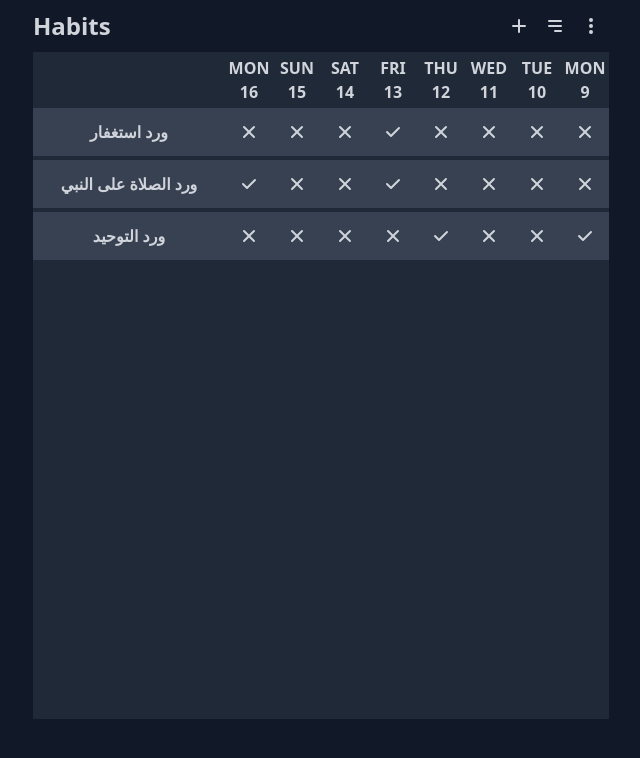
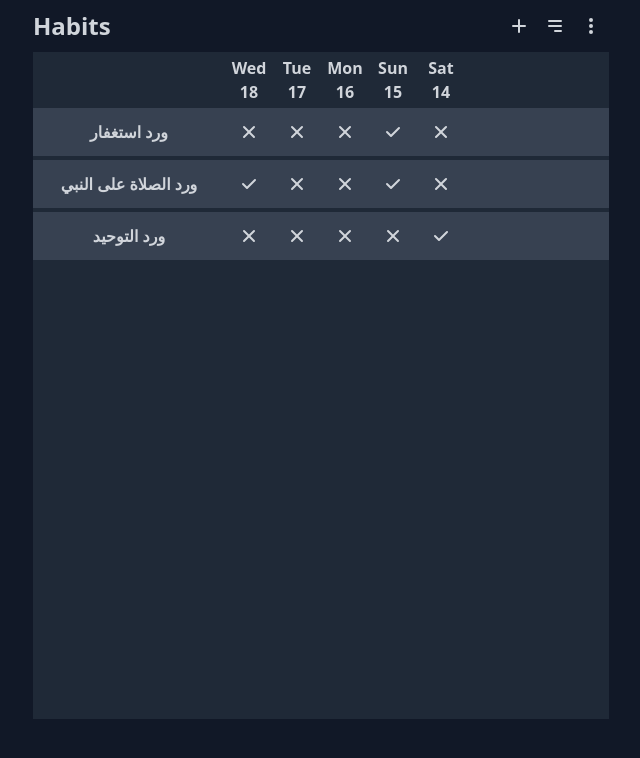
Before and after one commit to alimr70/loop-clone, a React (Create React App) app: page / in a window 1280 px wide. Shown: the top 758 px of the page, without its empty margins (319-959 px from the left). Built offline with nearby package versions, Linux system fonts and the light colour scheme.

Commit message:
Data context setup

```diff
--- a/src/App.tsx
+++ b/src/App.tsx
@@ -1,12 +1,9 @@
-import MainLayout from "./components/MainLayout";
-import Header from "./components/Header";
+import MainPage from "./components/MainPage/MainPage";
 
 function App() {
   return (
     <div className="App">
-      <Header />
-
-      <MainLayout />
+      <MainPage />
     </div>
   );
 }
--- a/src/components/MainLayout.tsx
+++ /dev/null
@@ -1,90 +0,0 @@
-import { DayCell, WorkDayCell } from "./utils";
-
-const MainLayout = () => {
-  return (
-    <div className="h-5/6 flex justify-center text-gray-300 font-semibold">
-      <div className="w-full max-w-xl max-h-screen bg-gray-800 grid grid-cols-12">
-        {/* Habits Col / Left Section */}
-        <div className="col-span-4">
-          <div className="h-12 my-1 bg-gray-800 flex justify-center items-center">
-            &nbsp;
-          </div>
-          <div className="h-12 my-1 bg-gray-700 flex justify-center items-center">
-            ورد استغفار
-          </div>
-          <div className="h-12 my-1 bg-gray-700 flex justify-center items-center">
-            ورد الصلاة على النبي
-          </div>
-          <div className="h-12 my-1 bg-gray-700 flex justify-center items-center">
-            ورد التوحيد
-          </div>
-        </div>
-
-        {/* Right Section */}
-        <div className="col-span-8">
-          <div className="grid grid-rows-6  overflow-auto">
-            {/* Dates row */}
-            <div className="row-span-1">
-              <div className="w-full h-12 my-1 bg-gray-800 flex">
-                <DayCell day="MON" date="16" />
-                <DayCell day="SUN" date="15" />
-                <DayCell day="SAT" date="14" />
-                <DayCell day="FRI" date="13" />
-                <DayCell day="THU" date="12" />
-                <DayCell day="WED" date="11" />
-                <DayCell day="TUE" date="10" />
-                <DayCell day="MON" date="9" />
-                <DayCell day="SUN" date="8" />
-                <DayCell day="SAT" date="7" />
-              </div>
-
-              <div className="w-full h-12 my-1 bg-gray-700 flex">
-                <WorkDayCell done={false} />
-                <WorkDayCell done={false} />
-                <WorkDayCell done={false} />
-                <WorkDayCell done={true} />
-                <WorkDayCell done={false} />
-                <WorkDayCell done={false} />
-                <WorkDayCell done={false} />
-                <WorkDayCell done={false} />
-                <WorkDayCell done={true} />
-                <WorkDayCell done={false} />
-              </div>
-
-              <div className="w-full h-12 my-1 bg-gray-700 flex">
-                <WorkDayCell done={true} />
-                <WorkDayCell done={false} />
-                <WorkDayCell done={false} />
-                <WorkDayCell done={true} />
-                <WorkDayCell done={false} />
-                <WorkDayCell done={false} />
-                <WorkDayCell done={false} />
-                <WorkDayCell done={false} />
-                <WorkDayCell done={false} />
-                <WorkDayCell done={false} />
-              </div>
-
-              <div className="w-full h-12 my-1 bg-gray-700 flex">
-                <WorkDayCell done={false} />
-                <WorkDayCell done={false} />
-                <WorkDayCell done={false} />
-                <WorkDayCell done={false} />
-                <WorkDayCell done={true} />
-                <WorkDayCell done={false} />
-                <WorkDayCell done={false} />
-                <WorkDayCell done={true} />
-                <WorkDayCell done={false} />
-                <WorkDayCell done={false} />
-              </div>
-            </div>
-
-            {/* Checkboxs side */}
-            <div className="row-span-full"></div>
-          </div>
-        </div>
-      </div>
-    </div>
-  );
-};
-
-export default MainLayout;
--- a/src/components/Header.tsx
+++ b/src/components/MainPage/Header.tsx
@@ -1,4 +1,4 @@
-const Header = () => {
+const Header: React.FC = () => {
   return (
     <header>
         <nav className="flex justify-center">
--- /dev/null
+++ b/src/components/MainPage/MainLayout.tsx
@@ -0,0 +1,64 @@
+import { DayCell, HabitTitle, WorkDayCell } from "../utils & smaller components ";
+
+const MainLayout:React.FC = () => {
+  return (
+    <div className="h-5/6 flex justify-center text-gray-300 font-semibold">
+      <div className="w-full max-w-xl max-h-screen bg-gray-800 grid grid-cols-12">
+        {/* Habits Col / Left Section */}
+        <div className="col-span-4">
+          <div className="h-12 my-1 bg-gray-800 flex justify-center items-center">
+            &nbsp;
+          </div>
+          <HabitTitle title="ورد استغفار" />
+          <HabitTitle title="ورد الصلاة على النبي" />
+          <HabitTitle title="ورد التوحيد" />
+        </div>
+
+        {/* Right Section */}
+        <div className="col-span-8">
+          <div className="grid grid-rows-6 overflow-auto">
+            {/* Dates row */}
+            <div className="row-span-1">
+              <div className="w-full h-12 my-1 bg-gray-800 flex">
+                <DayCell date="Wed Aug 18 2021" />
+                <DayCell date="Tue Aug 17 2021" />
+                <DayCell date="Mon Aug 16 2021" />
+                <DayCell date="Sun Aug 15 2021" />
+                <DayCell date="Sat Aug 14 2021" />
+              </div>
+
+              <div className="w-full h-12 my-1 bg-gray-700 flex">
+                <WorkDayCell done={false} date="Wed Aug 18 2021" />
+                <WorkDayCell done={false} date="Tue Aug 17 2021" />
+                <WorkDayCell done={false} date="Mon Aug 16 2021" />
+                <WorkDayCell done={true} date="Sun Aug 15 2021" />
+                <WorkDayCell done={false} date="Sat Aug 14 2021" />
+              </div>
+
+              <div className="w-full h-12 my-1 bg-gray-700 flex">
+                <WorkDayCell done={true} date="Wed Aug 18 2021" />
+                <WorkDayCell done={false} date="Tue Aug 17 2021" />
+                <WorkDayCell done={false} date="Mon Aug 16 2021" />
+                <WorkDayCell done={true} date="Sun Aug 15 2021" />
+                <WorkDayCell done={false} date="Sat Aug 14 2021" />
+              </div>
+
+              <div className="w-full h-12 my-1 bg-gray-700 flex">
+                <WorkDayCell done={false} date="Wed Aug 18 2021" />
+                <WorkDayCell done={false} date="Tue Aug 17 2021" />
+                <WorkDayCell done={false} date="Mon Aug 16 2021" />
+                <WorkDayCell done={false} date="Sun Aug 15 2021" />
+                <WorkDayCell done={true} date="Sat Aug 14 2021" />
+              </div>
+            </div>
+
+            {/* Checkboxs side */}
+            <div className="row-span-full"></div>
+          </div>
+        </div>
+      </div>
+    </div>
+  );
+};
+
+export default MainLayout;
--- /dev/null
+++ b/src/components/MainPage/MainPage.tsx
@@ -0,0 +1,13 @@
+import Header from "./Header";
+import MainLayout from "./MainLayout";
+
+const MainPage: React.FC = () => {
+  return (
+    <>
+      <Header />
+      <MainLayout />
+    </>
+  );
+};
+
+export default MainPage;
--- a/src/components/utils.tsx
+++ b/src/components/utils & smaller components .tsx
@@ -1,25 +1,25 @@
 import { useState } from "react";
+import { DayCellProps, WorkDayCellProps, HabitTitleProps } from "../interfaces";
 
-interface dayCellProps {
-  day: string;
-  date: string;
-}
-
-export const DayCell: React.FC<dayCellProps> = ({ day, date }) => {
+export const DayCell: React.FC<DayCellProps> = ({ date }) => {
   return (
     <span className="w-12 text-center">
-      {day}
+      {date.split(" ")[0]}
       <br />
-      {date}
+      {date.split(" ")[2]}
     </span>
   );
 };
 
-interface workDayCellProps {
-  done: boolean;
-}
+export const HabitTitle: React.FC<HabitTitleProps> = ({ title }) => {
+  return (
+    <div className="h-12 my-1 bg-gray-700 flex justify-center items-center">
+      {title}
+    </div>
+  );
+};
 
-export const WorkDayCell: React.FC<workDayCellProps> = ({ done }) => {
+export const WorkDayCell: React.FC<WorkDayCellProps> = ({ done }) => {
   const [isDone, setIsDone] = useState(done);
 
   return (
--- /dev/null
+++ b/src/context/DataContext/Store.tsx
@@ -0,0 +1,47 @@
+import { createContext, useEffect, useReducer } from "react";
+import { DataStateType } from "../../interfaces";
+
+import reducer from "./reducer";
+
+const initialState: DataStateType = [
+  {
+    id: "sadf-sdfg-sfg",
+    title: "ورد استغفار",
+    doneDates: [
+      "Sat Aug 14 2021",
+      "Sun Aug 15 2021",
+      "Mon Aug 16 2021",
+      "Tue Aug 17 2021",
+      "Wed Aug 18 2021",
+    ],
+  },
+  {
+    id: "sadf-sdfg-sfg",
+    title: "ورد الصلاة على النبي",
+    doneDates: [
+      "Sat Aug 14 2021",
+      "Sun Aug 15 2021",
+      "Mon Aug 16 2021",
+      "Tue Aug 17 2021",
+      "Wed Aug 18 2021",
+    ],
+  },
+];
+
+const PersistedState = localStorage.getItem("loopState");
+
+const isDataSaved = PersistedState ? JSON.parse(PersistedState) : initialState;
+
+export const Store = createContext(isDataSaved);
+
+export const StoreProvider: React.FC = ({ children }) => {
+  const [state, dispatch] = useReducer(reducer, isDataSaved);
+
+  useEffect(() => {
+    localStorage.setItem("loopState", JSON.stringify(state));
+  }, [state]);
+
+  return (
+    <Store.Provider value={{ state, dispatch }}>{children}</Store.Provider>
+  );
+};
--- /dev/null
+++ b/src/context/DataContext/reducer.tsx
@@ -0,0 +1,25 @@
+import { ActionType, DataStateType } from "../../interfaces";
+
+const checkWorkDayCell = (state: DataStateType, habitId: string, cellDate: string) => {
+  const foundHabit = state.find(habit => habit.id === habitId);
+  let newState = state.filter(habit => habit.id !== foundHabit!.id);
+
+  foundHabit!.doneDates.find(date => date === cellDate)
+    ?foundHabit!.doneDates.filter(date => date !== cellDate)
+    :foundHabit!.doneDates.push(cellDate);
+
+  newState.push(foundHabit!);
+  return newState;
+}
+
+const reducer = (state: DataStateType, action: ActionType): DataStateType => {
+  switch (action.type) {
+    case "checkWorkDayCell":
+      return checkWorkDayCell(state, action.payload.habitId!, action.payload.date!);
+
+    default:
+      return state;
+  }
+};
+
+export default reducer;
--- /dev/null
+++ b/src/context/actions.tsx
@@ -0,0 +1,6 @@
+export const checkWorkDayCell = (habitId: string, date: number) => {
+  return {
+    type: "checkWorkDayCell",
+    payload: { habitId, date },
+  };
+}
--- /dev/null
+++ b/src/interfaces.tsx
@@ -0,0 +1,26 @@
+export interface WorkDayCellProps {
+  done: boolean;
+  date: string;
+}
+
+export interface HabitTitleProps{
+  title: string;
+}
+
+export interface DayCellProps {
+  date: string;
+}
+
+export type DataStateType = {
+  id: string;
+  title: string;
+  doneDates: string[];
+}[];
+
+export interface ActionType {
+  type: string;
+  payload: {
+    habitId?: string,
+    date?: string,
+  };
+}
```
Also changed, not shown: 1 other file (tests, documents, lock files or other folders).
